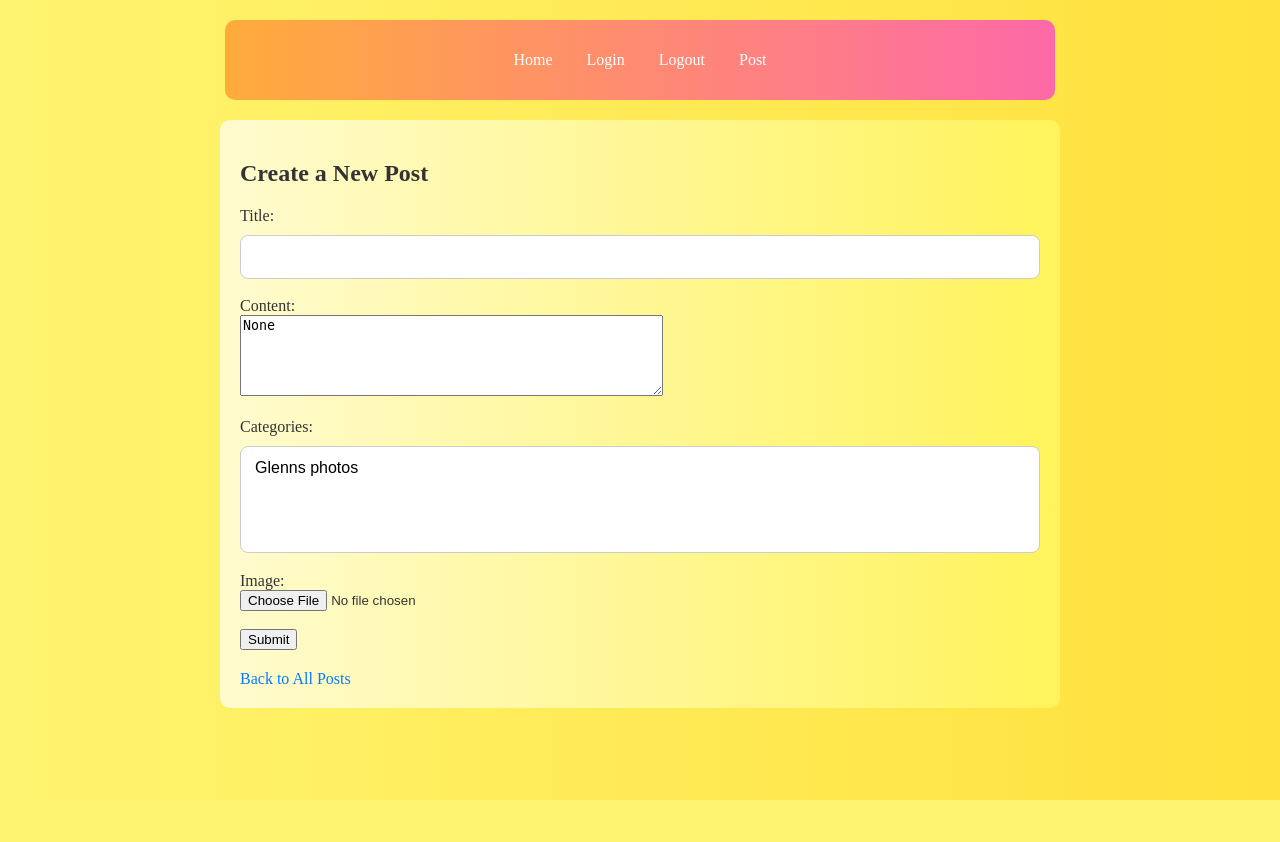
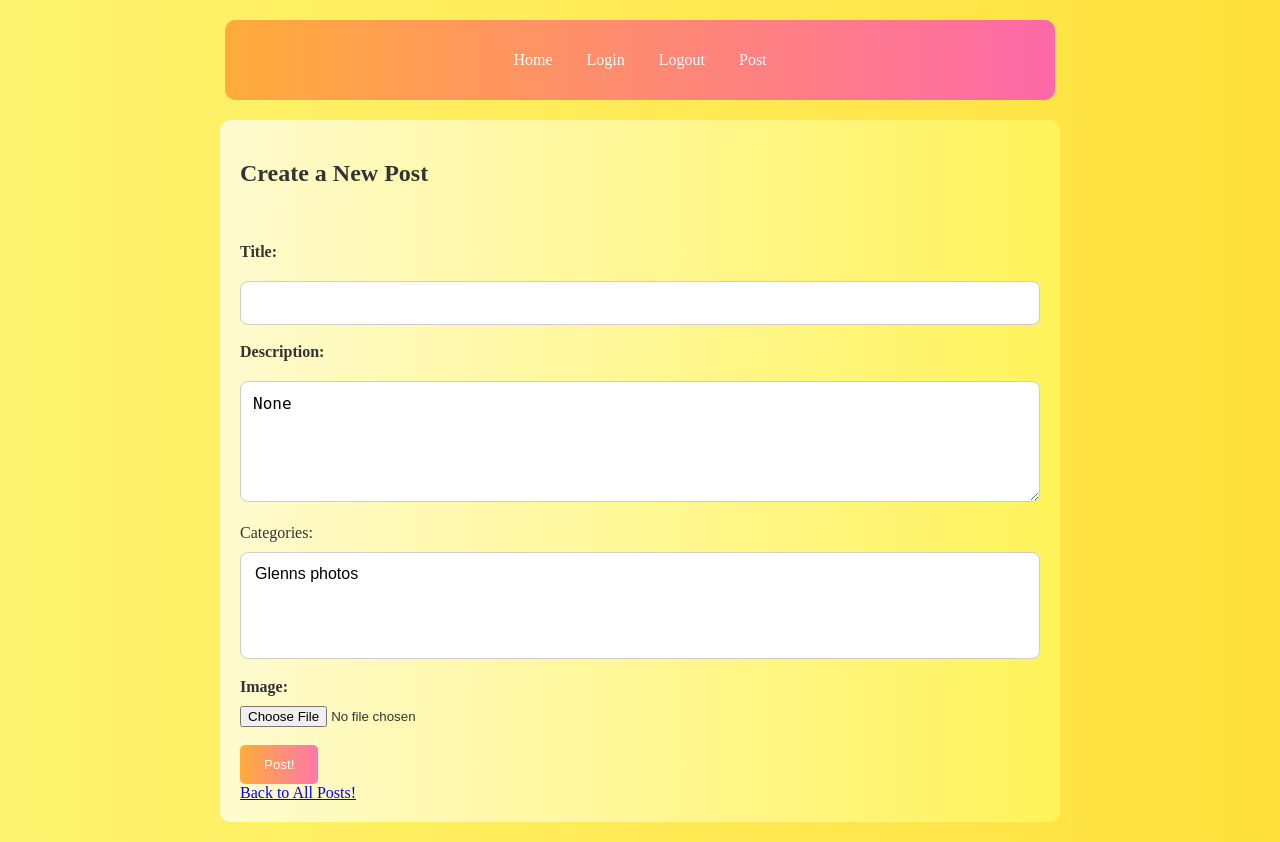
Before and after one commit to GlennJohansson85/rootfolder, a Django app: page /post/ in a window 1280 px wide. Before the commit the page ends 800 px from the top, so only its background shows below. Run offline with Django 5.2, Linux system fonts and the light colour scheme; a user stored in the database is signed in; data comes from the database, SQL or seed files in the repository.

Commit message:
Update post.html
name change for divs - Add css styles. Add <br> for spaces

```diff
--- a/blog_app/templates/blog_app/post.html
+++ b/blog_app/templates/blog_app/post.html
@@ -8,35 +8,37 @@
 {% endblock title %}
 
 {% block page_content %}
-    <div class="post-form-container">
         <h2>Create a New Post</h2>
 
         <form method="post" enctype="multipart/form-data" class="post-form">
             {% csrf_token %}
 
-            <label for="{{ form.title.id_for_label }}">Title:</label>
-            <br>
-            {{ form.title }}
             <br><br>
 
-            <label for="{{ form.content.id_for_label }}">Content:</label>
-            <br>
-            <textarea name="{{ form.content.name }}" id="{{ form.content.id_for_label }}" rows="5" cols="50">{{ form.content.value }}</textarea>
+            <label for="{{ form.title.id_for_label }}" class="post-label">Title:</label>
+            {{ form.title }}
+
             <br><br>
 
-            <label for="{{ form.categories.id_for_label }}">Categories:</label>
+            <div class="post-textarea">
+                <label for="{{ form.content.id_for_label }}" class="post-label">Description:</label>
+                <textarea name="{{ form.content.name }}" id="{{ form.content.id_for_label }}" rows="5" cols="50" class="text-area">{{ form.content.value }}</textarea>
+            </div>
+
             <br>
+
+            <label for="{{ form.categories.id_for_label }}" class="post-abel">Categories:</label>
             {{ form.categories }}
+
             <br><br>
 
-            <label for="{{ form.image.id_for_label }}">Image:</label>
-            <br>
+            <label for="{{ form.image.id_for_label }}" class="post-label">Image:</label>
             {{ form.image }}
+
             <br><br>
 
-            <button type="submit">Submit</button>
+            <button class="post-button" type="submit">Post!</button>
         </form>
 
-        <a href="{% url 'home' %}" class="back-link">Back to All Posts</a>
-    </div>
+        <a href="{% url 'home' %}" class="post-back-link">Back to All Posts!</a>
 {% endblock page_content %}
```
